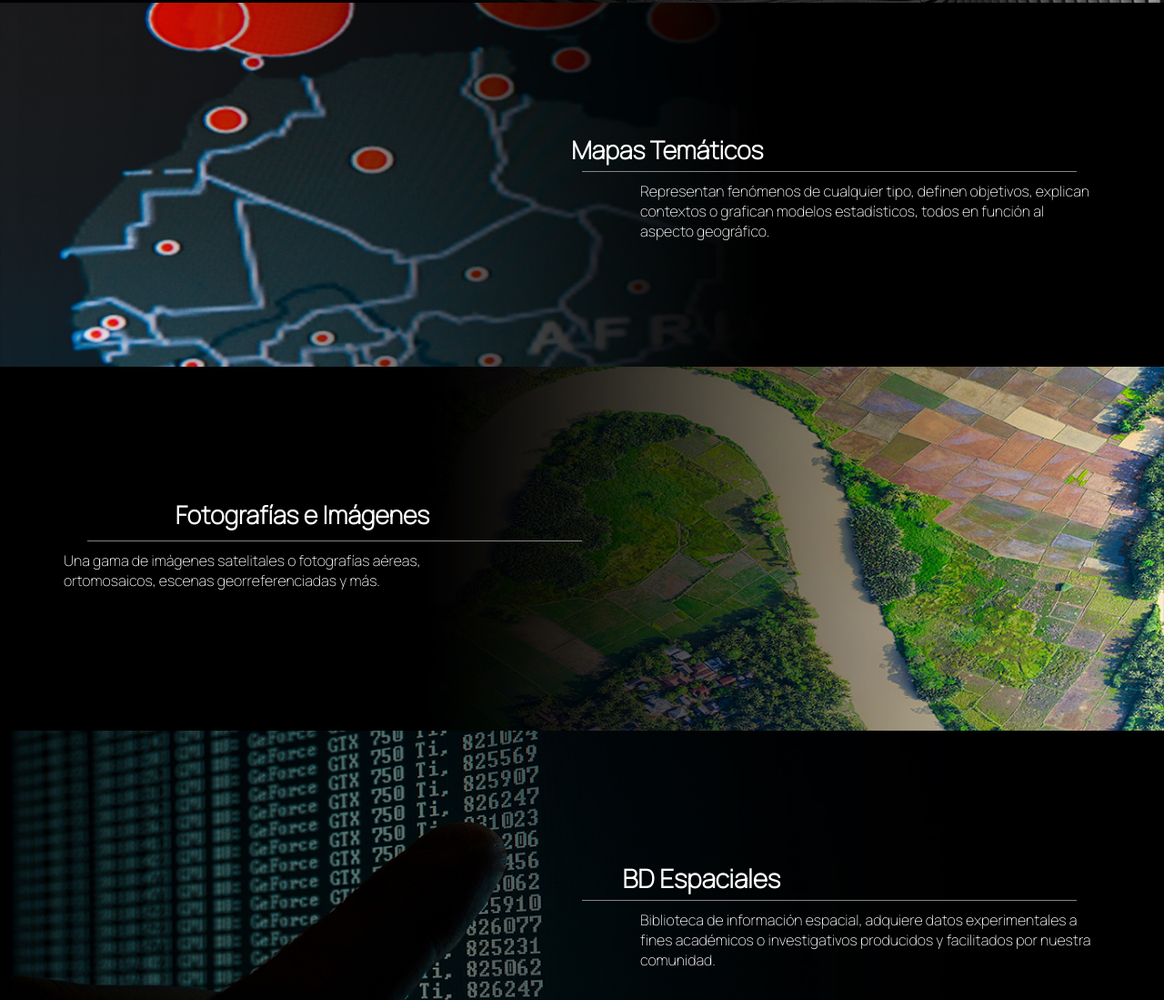
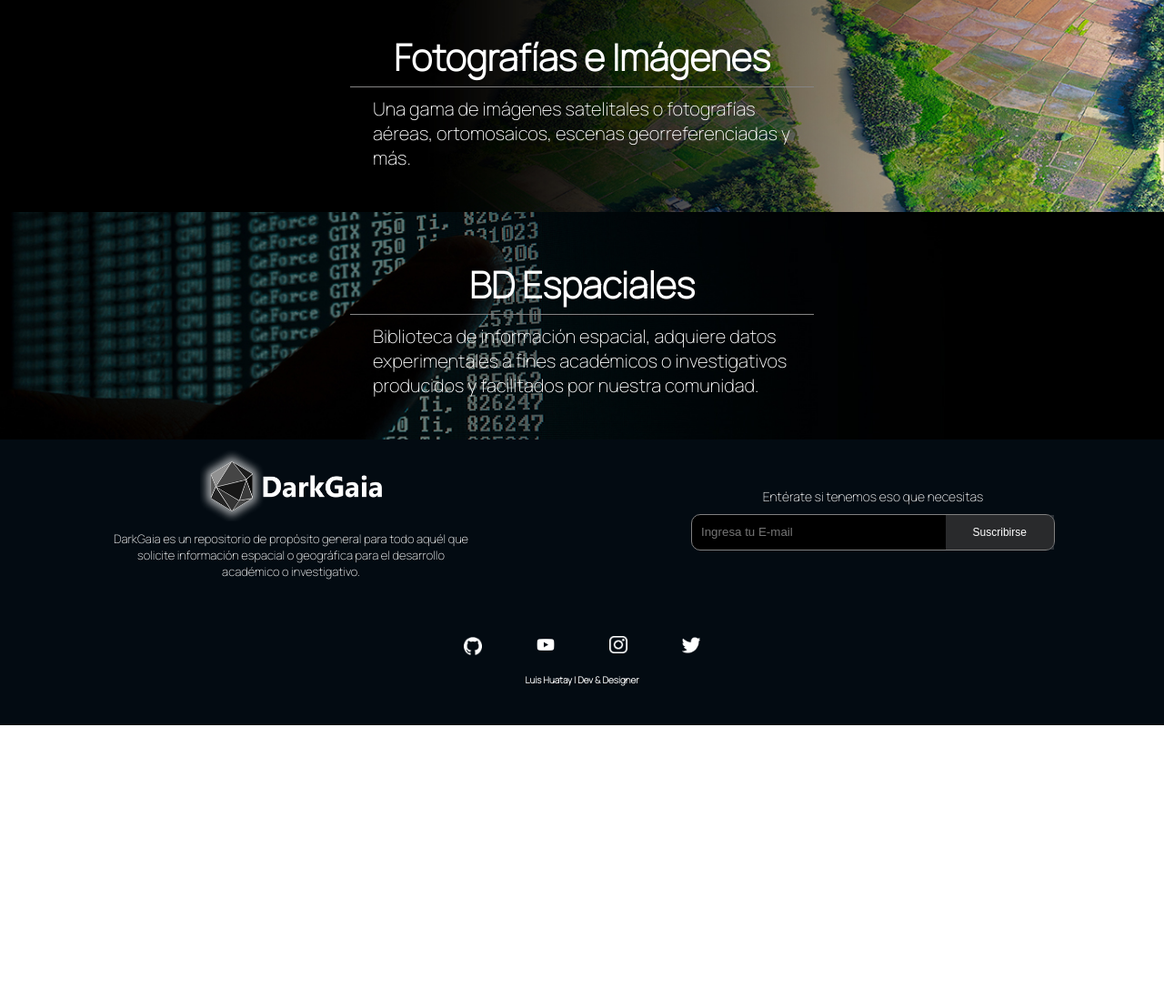
Before and after one commit to 1nfinit0/PR_imagen_funcional, a plain HTML site: page index.html in a window 1280 px wide. Shown: the part 1117-2216 px from the top of the page at 91% size. After the commit the page ends 1914 px from the top, so only its background shows below. Drawn offline with Linux system fonts and the light colour scheme.

Commit message:
Commit final del proyecto de IMAGEN FUNCIONAL

```diff
--- a/index.html
+++ b/index.html
@@ -26,6 +26,7 @@
             </ul>
         </div>
     </header>
+    <main>
         <nav>
             <h1>Biblioteca geográfica espacial temática y de investigación</h1>
             <div class="buscador">
@@ -35,32 +36,63 @@
             </div>
         </nav>
         <section class="mapas-base">
-        <div>
-        <a href="#"><h2>Mapas Base</h2></a>
-        <hr>
-        <p>Describen en contexto físico de un entorno geográfico. Son productos propios de la   topografía, cartografía, restituciones fotogramétricas entre otras disciplinas.</p>
+            <div class="section__mapas--titulo">
+            <a href="#" class="secction__mapas--a"><h2 class="secction__mapas--h2">Mapas Base</h2></a>
+            <hr class="secction__mapas--hr">
+            <p class="secction__mapas--p">Describen en contexto físico de un entorno geográfico. Son productos propios de la   topografía, cartografía, restituciones fotogramétricas entre otras disciplinas.</p>
             </div>
         </section>
         <section class="mapas-tematicos">
-        <div>
-            <a href="#"><h2>Mapas Temáticos</h2></a>
-            <hr>
-            <p>Representan fenómenos de cualquier tipo, definen objetivos, explican contextos o grafican modelos estadísticos, todos en función al aspecto geográfico.</p>
+            <div class="section__mapas--titulo">
+                <a href="#" class="secction__mapas--a"><h2 class="secction__mapas--h2">Mapas Temáticos</h2></a>
+                <hr class="secction__mapas--hr">
+                <p class="secction__mapas--p">Representan fenómenos de cualquier tipo, definen objetivos, explican contextos o grafican modelos estadísticos, todos en función al aspecto geográfico.</p>
             </div>
         </section>
         <section class="fotografias-imagenes">
-        <div>
-        <a href="#"><h2>Fotografías e Imágenes</h2></a>
-        <hr>
-        <p>Una gama de imágenes satelitales o fotografías aéreas, ortomosaicos, escenas georreferenciadas y más.</p>
+            <div class="section__mapas--titulo">
+            <a href="#" class="secction__mapas--a"><h2 class="secction__mapas--h2">Fotografías e Imágenes</h2></a>
+            <hr class="secction__mapas--hr">
+            <p class="secction__mapas--p">Una gama de imágenes satelitales o fotografías aéreas, ortomosaicos, escenas georreferenciadas y más.</p>
             </div>
         </section>
         <section class="bd-espaciales">
-        <div>
-            <a href="#"><h2>BD Espaciales</h2></a>
-            <hr>
-            <p>Biblioteca de información espacial, adquiere datos experimentales a fines académicos o investigativos producidos y facilitados por nuestra comunidad.</p>
+            <div class="section__mapas--titulo">
+                <a href="#" class="secction__mapas--a"><h2 class="secction__mapas--h2">BD Espaciales</h2></a>
+                <hr class="secction__mapas--hr">
+                <p class="secction__mapas--p">Biblioteca de información espacial, adquiere  datos experimentales a fines académicos o investigativos producidos y    facilitados por nuestra comunidad.</p>
             </div>
         </section>
+    </main>
+    <footer>
+        <div class="descripcion">
+            <img src="./img/logo.png" alt="logo">
+            <div class="descripcion__parrafo">
+                <p>
+                    DarkGaia es un repositorio de propósito general para todo aquél que solicite información espacial o geográfica para el desarrollo académico o investigativo.
+                </p>
+            </div>
+        </div>
+        <div class="formulario">
+            <p>
+                Entérate si tenemos eso que necesitas
+            </p>
+            <div class="email">
+                <input type="email" placeholder="Ingresa tu E-mail" autocomplete="email">
+                <button>
+                    Suscribirse
+                </button>
+            </div>
+        </div>
+        <dir class="quiensoy">
+            <ul>
+                <li><a href="https://github.com/1nfinit0"></a><img src="./img/github.png" alt="github"></li>
+                <li><a href="https://www.youtube.com/channel/UCPO_W-iDJmM77phTZYp_aWQ"><img src="./img/youtube.png" alt="youtube"></a></li>
+                <li><a href="https://www.instagram.com/luis1nfinit0/?hl=es"><img src="./img/instagram.png" alt="instagram"></a></li>
+                <li><a href="#"><img src="./img/twitter.png" alt="twitter"></a></li>
+            </ul>
+            <h4>Luis Huatay | Dev & Designer</h4>
+        </dir>
+    </footer>
 </body>
 </html>
--- a/style/desk1280.css
+++ b/style/desk1280.css
@@ -1,51 +1,15 @@
 .logo img {
-    width: 14rem;
-}
-nav {
-    background-position: 50% 80%;
+    width: 15rem;
 }
 .header_enlaces ul a {
-    font-size: 1.4rem;
+    font-size: 1.6rem;
 }
 nav h1 {
     font-size: 4.5rem;
 }
-.buscador input {
-    height: 45px;
+.secction__mapas--h2 {
+    font-size: 4rem;
 }
-.buscador input:focus {
-    font-size: 1.6rem;
+.secction__mapas--p {
+    font-size: 2rem;
 }
-section {
-    min-height: 400px;
-}
-.mapas-base a h2 {
-    font-size: 2.7rem;
-}
-.mapas-base div p {
-    font-size: 1.6rem;
-    padding-left: 0;
-}
-.mapas-tematicos a h2 {
-    font-size: 2.7rem;
-    margin-left: -100%;
-}
-.mapas-tematicos div p {
-    font-size: 1.6rem;
-    margin-left: 10%;
-}
-.fotografias-imagenes a h2 {
-    font-size: 2.7rem;
-}
-.fotografias-imagenes div p {
-    font-size: 1.6rem;
-    padding-left: 0;
-}
-.bd-espaciales a h2 {
-    font-size: 2.8rem;
-    margin-left: -100%;
-}
-.bd-espaciales div p {
-    font-size: 1.6rem;
-    margin-left: 10%;
-}
--- a/style/style.css
+++ b/style/style.css
@@ -19,7 +19,7 @@ header {
     width: 100%;
     height: auto;
     background-color: hsl(206deg 73% 4%);
-    padding: 1rem 0 1rem 0;
+    padding: 1rem;
     position: fixed;
     display: flex;
     flex-wrap: wrap;
@@ -35,7 +35,7 @@ header {
     justify-content: center;
 }
 .logo img {
-    width: 10rem;
+    width: 11rem;
 }
 .header_enlaces {
     width: 100%;
@@ -49,7 +49,7 @@ header {
 .header_enlaces ul a {
     text-decoration: none;
     color: white;
-    font-size: 1.1rem;
+    font-size: 1.3rem;
 }
 .unete {
     padding: 0.5rem 1.5rem 0.5rem 1.5rem;
@@ -70,7 +70,7 @@ nav {
     background-size: cover;
     background-position: 20% 80%;
     width: 100%;
-    height: 90vh;
+    height: 75vh;
     display: flex;
     flex-wrap: nowrap;
     align-items: center;
@@ -79,10 +79,11 @@ nav {
     padding-top: 2rem;
 }
 nav h1 {
-    max-width: 650px;
-    padding: 1rem;
+    max-width: 750px;
+    padding: 0 3rem;
     color: aliceblue;
-    font-size: 3rem;
+    font-size: 3.5rem;
+    text-align: center;
 }
 .buscador {
     width: 95%;
@@ -117,7 +118,7 @@ nav h1 {
 .buscador input:focus {
     border-style: none;
     outline: none;
-    font-size: 1.4rem;
+    font-size: 1.3rem;
 }
 .microfono {
     width: 1.5rem;
@@ -126,178 +127,184 @@ nav h1 {
     filter: invert(50%);
 }
 
+.mapas-base {
+    background-image: url("../img/mapas_base.jpg");
+}
+.mapas-tematicos {
+    background-image: url("../img/mapas_tematicos.jpg");
+}
+.fotografias-imagenes {
+    background-image: url("../img/fotografias_imagenes.jpg");
+}
+.bd-espaciales {
+    background-image: url("../img/bd_espaciales.jpg");
+}
 /* SECCIONES */
 section {
     min-height: 250px;
-}
-hr {
-    max-width: 880px;
-}
-.mapas-base {
-    background-image: url("../img/mapas_base.jpg");
     background-size: cover;
     background-position: center;
     width: 100%;
     height: auto;
     display: flex;
-    align-content: flex-start;
+    justify-content: center;
 }
-.mapas-base div {
+hr {
+    max-width: 600px;
+}
+/* CONTENIDO */
+.section__mapas--titulo {
     width: 50%;
+    max-width: 600px;
     display: flex;
     flex-direction: column;
     align-items: center;
     justify-content: center;
 }
-.mapas-base a {
+.secction__mapas--a {
     text-decoration: none;
 }
-.mapas-base a h2 {
+.secction__mapas--h2 {
     color: white;
     font-size: 2rem;
     padding: 1.5rem 0 0.5rem 0;
 }
-.mapas-base div hr {
+.secction__mapas--hr {
     width: 85%;
     height: 1px;
     border: none;
     background-color: rgb(133, 132, 132);
-    align-self: flex-end;
+    align-self: center;
 }
-.mapas-base div p {
+.secction__mapas--p {
     width: 80%;
     max-width: 500px;
     margin: 0 auto;
     padding: 1rem;
     color: white;
-    font-size: 1rem;
+    font-size: 1.4rem;
 }
 
+/* FOOTER */
 
-.mapas-tematicos {
-    background-image: url("../img/mapas_tematicos.jpg");
-    background-size: cover;
-    background-position: 70% 30%;
+footer {
+    width: 100%;
+    height: auto;
+    background-color: hsl(206deg 73% 4%);
+    display: flex;
+    flex-wrap: wrap;
+    justify-content: center;
+}
+footer .descripcion {
     width: 100%;
     height: auto;
     display: flex;
-    justify-content: end;
-}
-.mapas-tematicos div {
-    width: 50%;
-    display: flex;
+    justify-content: center;
     flex-direction: column;
     align-items: center;
+}
+.descripcion img {
+    width: 20rem;
+    height: 8rem;
+    margin: 1rem;
+}
+.descripcion__parrafo {
+    width: 80%;
+    max-width: 640px;
+    display: flex;
     justify-content: center;
 }
-.mapas-tematicos a {
-    text-decoration: none;
-}
-.mapas-tematicos a h2 {
+.descripcion__parrafo p {
+    max-width: 400px;
     color: white;
-    font-size: 1.9rem;
-    padding: 1.5rem 1rem 0.5rem 0;
-    align-self: flex-start;
-    margin-left: 0;
-}
-.mapas-tematicos div hr {
-    width: 85%;
-    height: 1px;
-    border: none;
-    background-color: rgb(133, 132, 132);
-    align-self: flex-start;
-}
-.mapas-tematicos div p {
-    width: 80%;
-    max-width: 500px;
-    margin: 0 auto;
-    padding: 1rem 0;
-    color: white;
-    font-size: 1rem;
-    margin-left: 0;
+    font-size: 1.3rem;
+    margin: 0 1rem 1rem 1rem;
+    text-align: center;
 }
 
-
-.fotografias-imagenes {
-    background-image: url("../img/fotografias_imagenes.jpg");
-    background-size: cover;
-    background-position: center;
+footer .formulario {
     width: 100%;
     height: auto;
     display: flex;
-    align-content: flex-start;
+    justify-content: center;
+    flex-direction: column;
+    align-items: center;
+
 }
-.fotografias-imagenes div {
-    width: 50%;
+.formulario p {
+    color: white;
+    font-size: 1.4rem;
+    text-align: center;
+    margin-top: 4rem;
+    padding: 1rem;
+}
+.formulario .email {
+    width: 80%;
+    max-width: 400px;
+    height: 40px;
+    background-color: black;
+    margin-bottom: 4rem;
+    display: flex;
+    flex-wrap: nowrap;
+    border-radius: 10px;
+    border: 1px solid gray;
+}
+.formulario .email input{
+    width: 70%;
+    background-color: #52535700;
+    border: none;
+    border-style: none;
+    color: white;
+    padding: 1rem;
+}
+.formulario .email button {
+    width: 30%;
+    background-color: #52535781;
+    border: none;
+    border-style: none;
+    color: white;
+    cursor: pointer;
+    font-size: 1.2rem;
+}
+.formulario .email input:focus {
+    outline: none;
+}
+.formulario .email button:hover {
+    background-color: #25262b81;
+}
+footer .quiensoy {
+    width: 100%;
+    height: 150px;
     display: flex;
     flex-direction: column;
+    justify-content: center;
     align-items: center;
-    justify-content: center;
 }
-.fotografias-imagenes div a {
-    text-decoration: none;
-    padding: 0 0 1rem 2.5rem;
+.quiensoy ul {
+    margin: 0 auto;
+    width: 50%;
+    max-width: 320px;
+    height: 50px;
+    display: flex;
+    justify-content: space-around;
+    list-style: none;
+    align-items: center;
+    justify-items: center;
+    text-align: center;
 }
-.fotografias-imagenes a h2 {
-    color: white;
-    font-size: 2rem;
+.quiensoy ul li {
+    display: flex;
+    align-items: center;
 }
-.fotografias-imagenes div hr {
-    width: 85%;
-    height: 1px;
-    border: none;
-    background-color: rgb(133, 132, 132);
-    align-self: flex-end;
+.quiensoy ul li img {
+    width: 20px;
+    filter: invert(1);
 }
-.fotografias-imagenes div p {
-    width: 80%;
-    max-width: 500px;
-    margin: 0 auto;
-    padding: 1rem;
-    color: white;
-    font-size: 1rem;
-}
-
-
-.bd-espaciales {
-    background-image: url("../img/bd_espaciales.jpg");
-    background-size: cover;
-    background-position: center;
-    width: 100%;
-    height: auto;
-    display: flex;
-    justify-content: end;
-}
-.bd-espaciales div {
-    width: 50%;
-    display: flex;
-    flex-direction: column;
-    align-items: center;
-    justify-content: center;
-}
-.bd-espaciales a {
+.quiensoy ul li a {
     text-decoration: none;
 }
-.bd-espaciales a h2 {
-    color: white;
-    font-size: rem;
-    padding: 1.5rem 1rem 0.5rem 0;
-    align-self: flex-start;
-    margin-left: -6rem;
+.quiensoy h4 {
+    color: #f8f8f8;
+    padding: 0.5rem 0;
+    text-align: center;
 }
-.bd-espaciales div hr {
-    width: 85%;
-    height: 1px;
-    border: none;
-    background-color: rgb(133, 132, 132);
-    align-self: flex-start;
-}
-.bd-espaciales div p {
-    width: 80%;
-    max-width: 500px;
-    margin: 0 auto;
-    padding: 1rem 0;
-    color: white;
-    font-size: 1rem;
-    margin-left: 0;
-}
--- a/style/tablet640.css
+++ b/style/tablet640.css
@@ -12,47 +12,23 @@ header {
     width: 50%;
 }
 .header_enlaces ul a {
-    font-size: 1.2rem;
+    font-size: 1.3rem;
 }
 nav h1 {
-    font-size: 3.5rem;
-}
-.buscador input {
-    height: 40px;
+    font-size: 4rem;
 }
 .buscador input:focus {
     font-size: 1.5rem;
 }
-section {
-    min-height: 300px;
+.secction__mapas--p {
+    font-size: 1.6rem;
 }
-.mapas-base a h2 {
-    font-size: 2.5rem;
+.secction__mapas--h2 {
+    font-size: 3rem;
 }
-.mapas-base div p {
-    font-size: 1.5rem;
-    padding-left: 2rem;
+footer .descripcion {
+    width: 50%;
 }
-.mapas-tematicos a h2 {
-    font-size: 2.5rem;
-    margin-left: -8rem;
+footer .formulario {
+    width: 50%;
 }
-.mapas-tematicos div p {
-    font-size: 1.5rem;
-    margin-left: 1rem;
-}
-.fotografias-imagenes a h2 {
-    font-size: 2.5rem;
-}
-.fotografias-imagenes div p {
-    font-size: 1.5rem;
-    padding-left: 2rem;
-}
-.bd-espaciales a h2 {
-    font-size: 2.5rem;
-    margin-left: -10rem;
-}
-.bd-espaciales div p {
-    font-size: 1.5rem;
-    margin-left: 1rem;
-}
```
Also changed, not shown: img/github.png (added), img/instagram.png (added), img/twitter.png (added), img/youtube.png (added). Lines whose indentation alone changed are shown as unchanged.
